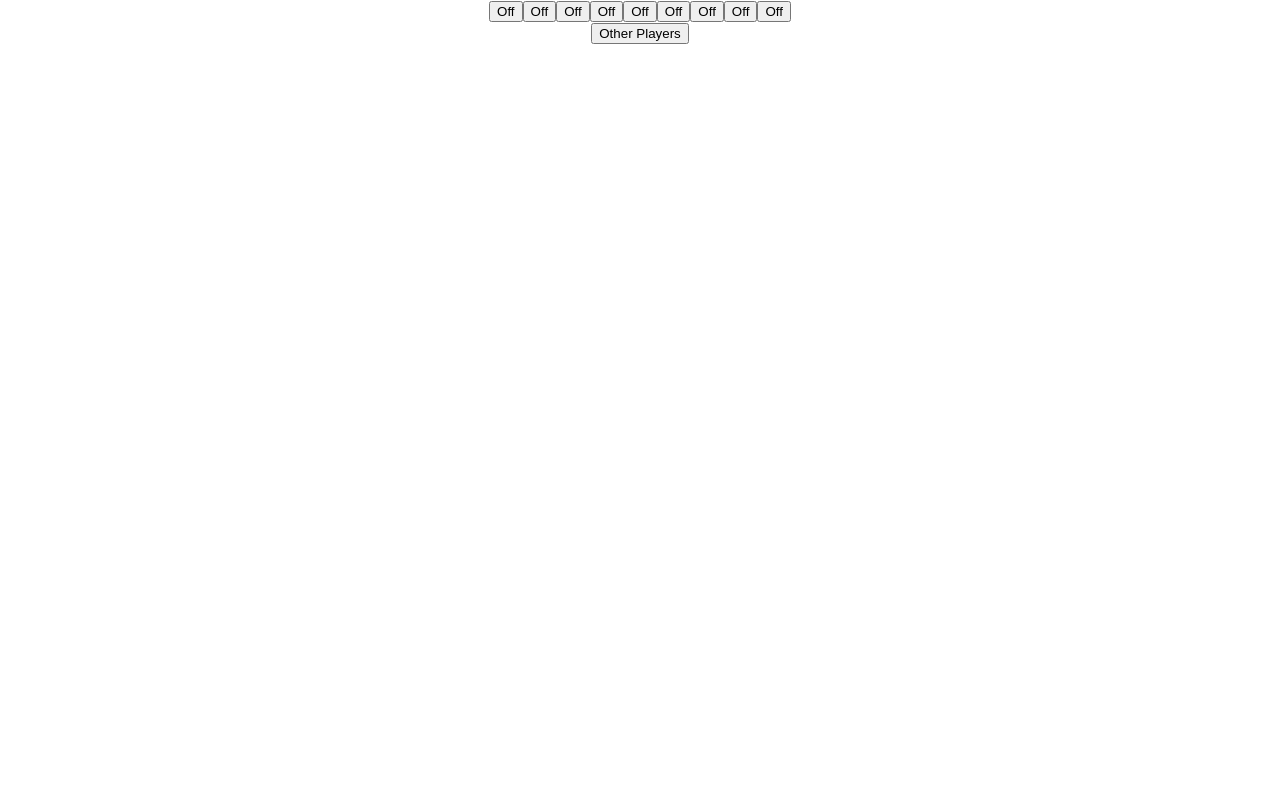
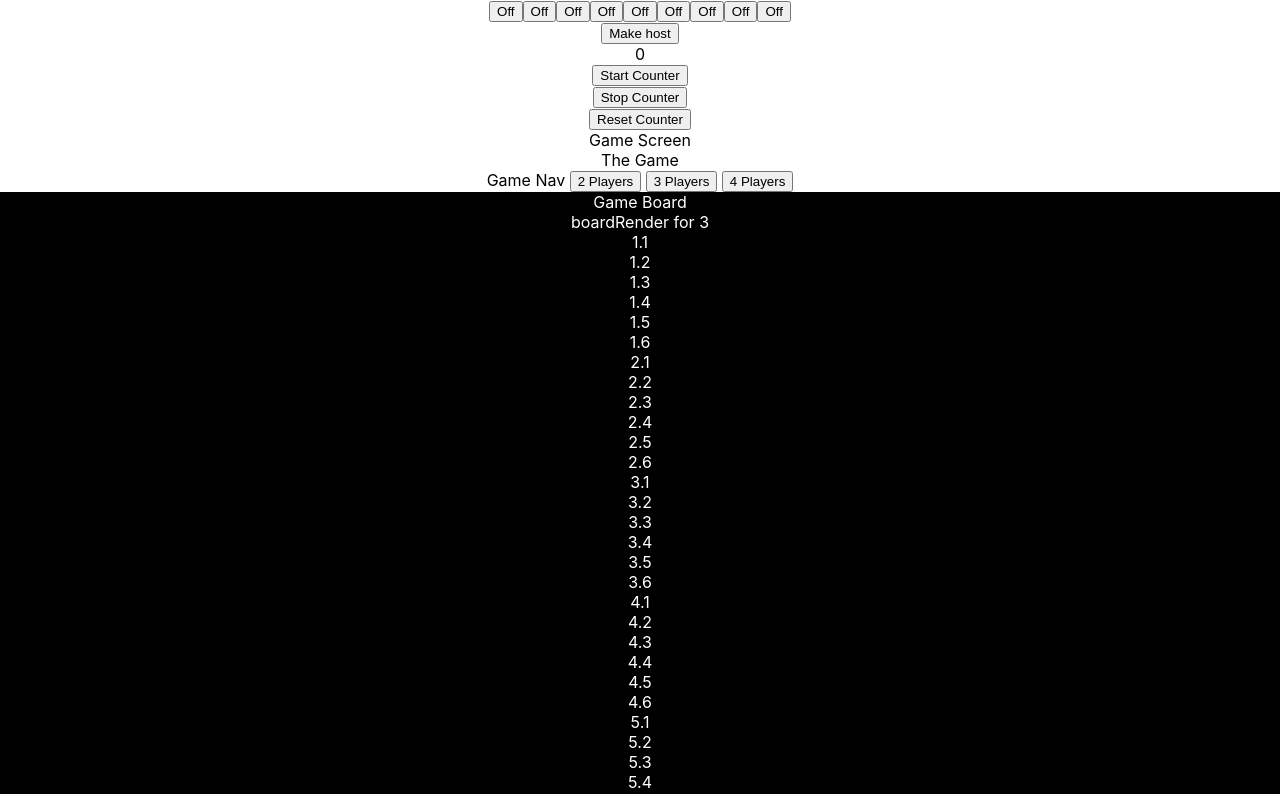
Before and after one commit to fredy-laksmono/colonizer, a React (Create React App) app in the folder client/: page / in a window 1280 px wide. Shown: the top 794 px of the page. Built offline with nearby package versions, Linux system fonts and the light colour scheme; no server answers.

Commit message:
Add: Basic 2,3,4 player board layout.

```diff
--- /dev/null
+++ b/client/src/components/GameBoard.jsx
@@ -0,0 +1,138 @@
+const GameBoard = ({ playerNumber, game, player, onMove }) => {
+
+    let twoPlayerBoard = (<div id="game-board-wrapper-2">
+        <div>1.1</div>
+        <div>1.2</div>
+        <div>1.3</div>
+        <div>1.4</div>
+        <div>1.5</div>
+        <div>2.1</div>
+        <div>2.2</div>
+        <div>2.3</div>
+        <div>2.4</div>
+        <div>2.5</div>
+        <div>3.1</div>
+        <div>3.2</div>
+        <div>3.3</div>
+        <div>3.4</div>
+        <div>3.5</div>
+        <div>4.1</div>
+        <div>4.2</div>
+        <div>4.3</div>
+        <div>4.4</div>
+        <div>4.5</div>
+        <div>5.1</div>
+        <div>5.2</div>
+        <div>5.3</div>
+        <div>5.4</div>
+        <div>5.5</div>
+    </div>)
+
+    let threePlayerBoard = (<div id="game-board-wrapper-3">
+        <div>1.1</div>
+        <div>1.2</div>
+        <div>1.3</div>
+        <div>1.4</div>
+        <div>1.5</div>
+        <div>1.6</div>
+        <div>2.1</div>
+        <div>2.2</div>
+        <div>2.3</div>
+        <div>2.4</div>
+        <div>2.5</div>
+        <div>2.6</div>
+        <div>3.1</div>
+        <div>3.2</div>
+        <div>3.3</div>
+        <div>3.4</div>
+        <div>3.5</div>
+        <div>3.6</div>
+        <div>4.1</div>
+        <div>4.2</div>
+        <div>4.3</div>
+        <div>4.4</div>
+        <div>4.5</div>
+        <div>4.6</div>
+        <div>5.1</div>
+        <div>5.2</div>
+        <div>5.3</div>
+        <div>5.4</div>
+        <div>5.5</div>
+        <div>5.6</div>
+        <div>6.1</div>
+        <div>6.2</div>
+        <div>6.3</div>
+        <div>6.4</div>
+        <div>6.5</div>
+        <div>6.6</div>
+    </div>)
+
+    let fourPlayerBoard = (<div id="game-board-wrapper-4">
+        <div>1.1</div>
+        <div>1.2</div>
+        <div>1.3</div>
+        <div>1.4</div>
+        <div>1.5</div>
+        <div>1.6</div>
+        <div>1.7</div>
+        <div>2.1</div>
+        <div>2.2</div>
+        <div>2.3</div>
+        <div>2.4</div>
+        <div>2.5</div>
+        <div>2.6</div>
+        <div>2.7</div>
+        <div>3.1</div>
+        <div>3.2</div>
+        <div>3.3</div>
+        <div>3.4</div>
+        <div>3.5</div>
+        <div>3.6</div>
+        <div>3.7</div>
+        <div>4.1</div>
+        <div>4.2</div>
+        <div>4.3</div>
+        <div>4.4</div>
+        <div>4.5</div>
+        <div>4.6</div>
+        <div>4.7</div>
+        <div>5.1</div>
+        <div>5.2</div>
+        <div>5.3</div>
+        <div>5.4</div>
+        <div>5.5</div>
+        <div>5.6</div>
+        <div>5.7</div>
+        <div>6.1</div>
+        <div>6.2</div>
+        <div>6.3</div>
+        <div>6.4</div>
+        <div>6.5</div>
+        <div>6.6</div>
+        <div>6.7</div>
+        <div>7.1</div>
+        <div>7.2</div>
+        <div>7.3</div>
+        <div>7.4</div>
+        <div>7.5</div>
+        <div>7.6</div>
+        <div>7.7</div>
+    </div>)
+
+    let boardRender = <div></div>
+    if (playerNumber === 2) {
+        boardRender = twoPlayerBoard;
+    } else if (playerNumber === 3) {
+        boardRender = threePlayerBoard;
+    } else if (playerNumber === 4) {
+        boardRender = fourPlayerBoard;
+    }
+
+    let toRender = (<div>
+        <div>boardRender for {playerNumber}</div>
+        <div>{boardRender}</div>
+    </div>)
+    return toRender
+}
+
+export default GameBoard;
--- /dev/null
+++ b/client/src/components/GameNav.jsx
@@ -0,0 +1,9 @@
+const GameNav = ({ setPlayerNumber, game, user, handleLogout }) => {
+    const handlePlayerNumber = (e) => {
+        setPlayerNumber(e.target.value);
+    }
+    return (<div>
+        Game Nav <button onClick={handlePlayerNumber} value="2">2 Players</button> <button onClick={handlePlayerNumber} value="3">3 Players</button> <button onClick={handlePlayerNumber} value="4">4 Players</button>
+    </div>)
+}
+export default GameNav;
--- /dev/null
+++ b/client/src/pages/Game.js
@@ -0,0 +1,27 @@
+import "../styles/game.css";
+import GameNav from "../components/GameNav";
+import { useState } from "react";
+import GameBoard from "../components/GameBoard";
+
+const Game = () => {
+  const [playerNumber, setPlayerNumber] = useState(3);
+  let gameWrapperRender = (
+    <div>
+      <div>The Game</div>
+      <GameNav setPlayerNumber={setPlayerNumber} />
+      <div id="gameWrapper">
+        <div>Game Board</div>
+        <GameBoard playerNumber={playerNumber} />
+      </div>
+    </div>
+  );
+  let toRender = (
+    <div>
+      <div>Game Screen</div>
+      {gameWrapperRender}
+    </div>
+  );
+  return toRender;
+};
+
+export default Game;
--- a/client/src/pages/Home.js
+++ b/client/src/pages/Home.js
@@ -1,4 +1,5 @@
 import { useEffect, useState } from "react";
+import Game from "./Game";
 
 const Home = ({ socket }) => {
   const [buttonStatus, toggleButtonStatus] = useState({
@@ -13,9 +14,11 @@ const Home = ({ socket }) => {
     but9: false
   });
 
+  const [isRunCounter, updateIsRunCounter] = useState(false);
+
   const [counter, updateCounter] = useState(0);
 
-  const [isMainPlayer, updateMainPlayer] = useState(false);
+  const [isHost, updateHost] = useState(false);
 
   const [isNewUpdate, updateIsNewUpdate] = useState(false);
 
@@ -27,20 +30,62 @@ const Home = ({ socket }) => {
     updateIsNewUpdate(true);
   };
 
-  const setMainPlayer = () => {
-    updateMainPlayer(!isMainPlayer);
+  const toggleHost = () => {
+    updateHost(!isHost);
+    socket.emit("host_change", isHost);
     socket.emit("update_button", buttonStatus);
   };
 
+  const startCounter = () => {
+    updateIsRunCounter(true);
+  };
+
+  const stopCounter = () => {
+    updateIsRunCounter(false);
+  };
+
+  const resetCounter = () => {
+    updateCounter(0);
+  };
+
+  const removeHost = () => {
+    updateHost(false);
+  };
+
   useEffect(() => {
-    if (isMainPlayer) {
+    if (isRunCounter) {
+      const counterInterval = setInterval(() => {
+        updateCounter((prev) => prev + 1);
+      }, 1000);
+
+      return () => {
+        clearInterval(counterInterval);
+      };
+    }
+  }, [isRunCounter]);
+
+  useEffect(() => {
+    if (isHost) {
       socket.emit("update_button", buttonStatus);
     }
   }, [buttonStatus]);
 
   useEffect(() => {
+    if (isHost) {
+      socket.emit("send_counter", counter);
+    }
+  }, [counter]);
+
+  useEffect(() => {
     socket.on("receive_button_update", (data) => {
       toggleButtonStatus(data);
+    });
+    socket.on("change_host", (data) => {
+      removeHost();
+    });
+    socket.on("receive_counter", (data) => {
+      updateCounter(data);
+      updateIsRunCounter(false);
     });
   }, [socket]);
 
@@ -83,13 +128,29 @@ const Home = ({ socket }) => {
         </button>
       </div>
       <div>
-        <button onClick={setMainPlayer}>
-          {isMainPlayer ? "Main Player" : "Other Players"}
-        </button>
+        <button onClick={toggleHost}>{isHost ? "Host" : "Make host"}</button>
+      </div>
+      <div>
+        <label>{counter}</label>
+      </div>
+      <div>
+        <button onClick={startCounter}>Start Counter</button>
+      </div>
+      <div>
+        <button onClick={stopCounter}>Stop Counter</button>
+      </div>
+      <div>
+        <button onClick={resetCounter}>Reset Counter</button>
       </div>
     </div>
   );
-  let toRender = <div>{createRoomRender}</div>;
+
+  let toRender = (
+    <div>
+      <div>{createRoomRender}</div>
+      <Game />
+    </div>
+  );
   return toRender;
 };
 
--- /dev/null
+++ b/client/src/styles/game.css
@@ -0,0 +1,8 @@
+#gameWrapper {
+    position: relative;
+    width: 100%;
+    height: 100%;
+    background-color: #000;
+    overflow: hidden;
+    color: white
+}
```
Also changed, not shown: 1 other file (tests, documents, lock files or other folders).
